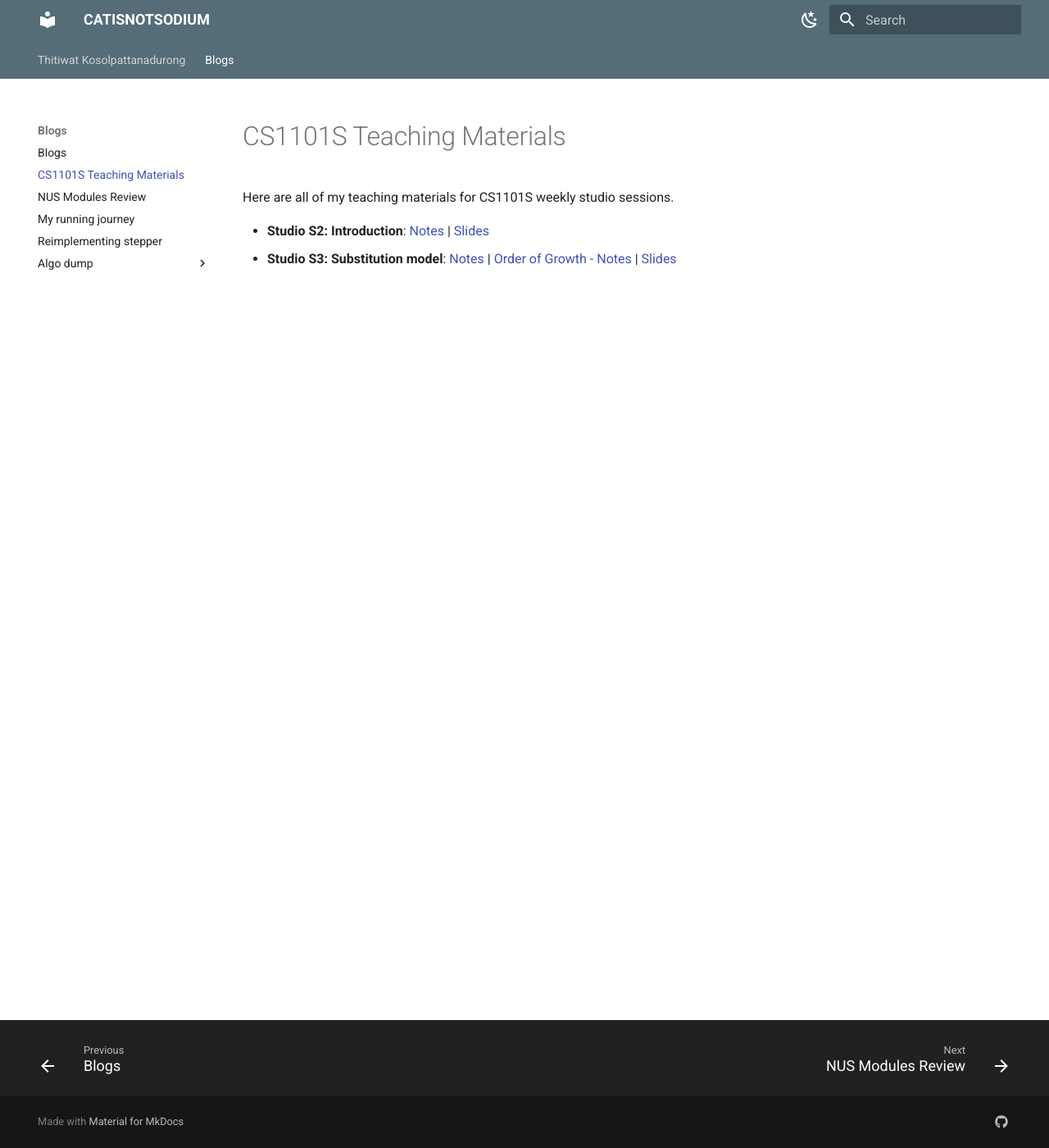
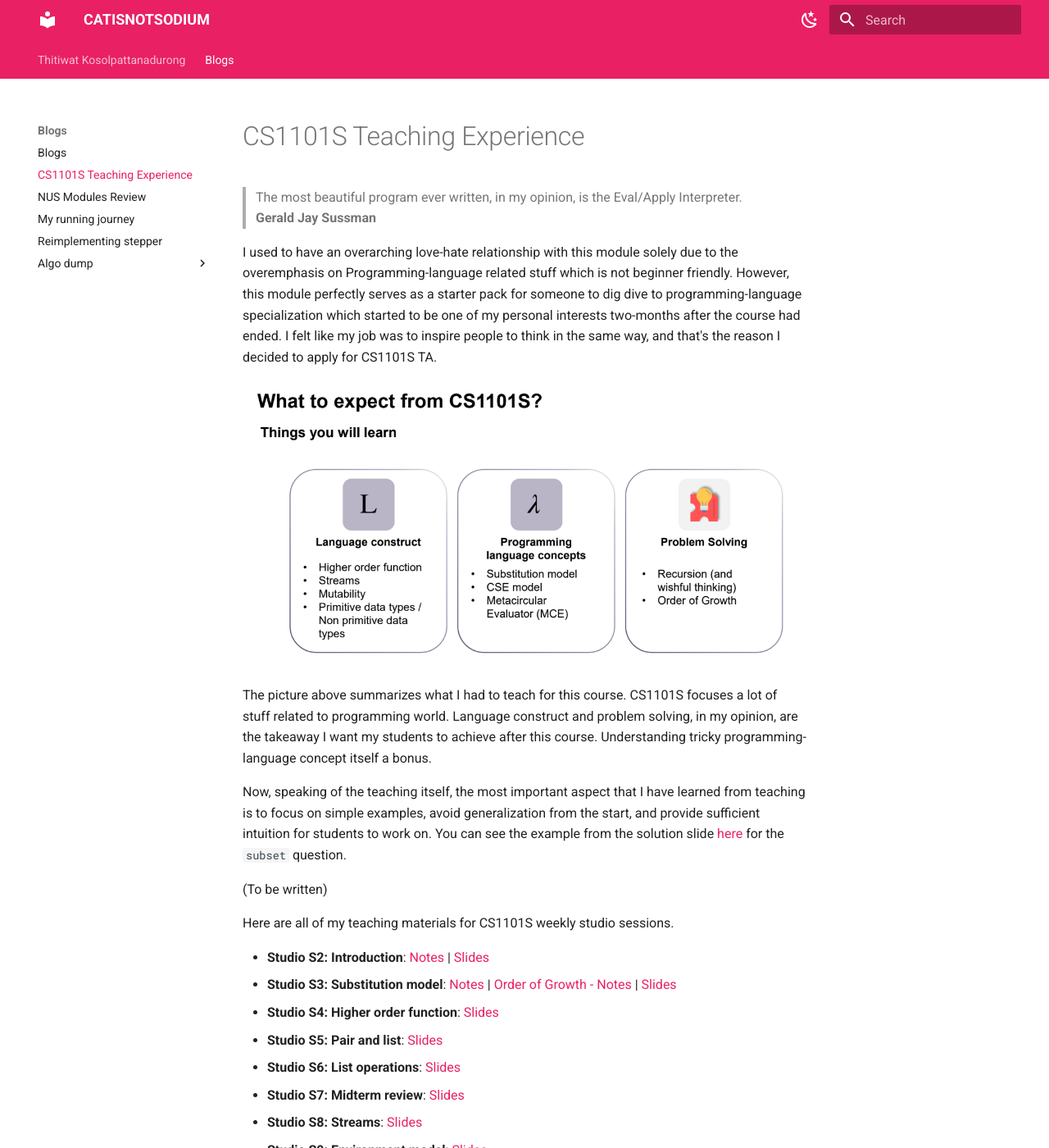
Before and after one commit to CATISNOTSODIUM/CATISNOTSODIUM.github.io, an MkDocs documentation site: the page built from docs/blogs/CS1101S.md, in a window 1280 px wide and 1400 px high. Shown: the whole window at 82% size. Built offline with MkDocs 1.6.1 and Material for MkDocs 9.7.7, drawn with Linux system fonts in a browser that asks for light colours; some of the changed text lies outside the part shown.

Commit message:
Add CS1101S Experience

```diff
--- a/docs/blogs/CS1101S.md
+++ b/docs/blogs/CS1101S.md
@@ -1,4 +1,18 @@
-# CS1101S Teaching Materials
+# CS1101S Teaching Experience
+
+> The most beautiful program ever written, in my opinion, is the Eval/Apply Interpreter. <br/>
+> **Gerald Jay Sussman**
+
+I used to have an overarching love-hate relationship with this module solely due to the overemphasis on Programming-language related stuff which is not beginner friendly. However, this module perfectly serves as a starter pack for someone to dig dive to programming-language specialization which started to be one of my personal interests two-months after the course had ended. I felt like my job was to inspire people to think in the same way, and that's the reason I decided to apply for CS1101S TA.
+
+
+![alt text](pics/cs1101s-what-to-expect.png)
+
+The picture above summarizes what I had to teach for this course. CS1101S focuses a lot of stuff related to programming world. Language construct and problem solving, in my opinion, are the takeaway I want my students to achieve after this course. Understanding tricky programming-language concept itself a bonus.
+
+Now, speaking of the teaching itself, the most important aspect that I have learned from teaching is to focus on simple examples, avoid generalization from the start, and provide sufficient intuition for students to work on. You can see the example from the solution slide [here](https://drive.google.com/file/d/1JNJCNeBSkYScLcXqajoKD8WaZ812XoyK/view?usp=sharing) for the `subset` question.
+
+(To be written)
 
 Here are all of my teaching materials for CS1101S weekly studio sessions.
 
@@ -9,3 +23,21 @@ Here are all of my teaching materials for CS1101S weekly studio sessions.
 [Notes](https://drive.google.com/file/d/1e9dEWuIr97jxz1qSbe3oKkn1Hw98oA_O/view?usp=sharing) |
  [Order of Growth - Notes](https://drive.google.com/file/d/1--Al7KTuVCtdyQ1UvXIl98-achG7qi8y/view?usp=sharing) |
 [Slides](https://drive.google.com/file/d/16Q0rL8JNYNs6U_FBUfSUbQU_sVmCTuN-/view?usp=sharing)
+- **Studio S4: Higher order function**:
+[Slides](https://drive.google.com/file/d/1q7AH4pjS3oWCaSsGrB3N4DKFE8_g3Wyd/view?usp=sharing)
+- **Studio S5: Pair and list**:
+[Slides](https://drive.google.com/file/d/1q7AH4pjS3oWCaSsGrB3N4DKFE8_g3Wyd/view?usp=sharing)
+- **Studio S6: List operations**:
+[Slides](https://drive.google.com/file/d/1cGYjiMNBkS1u4v1R7rMOJhgECK9PjtIZ/view?usp=sharing)
+- **Studio S7: Midterm review**:
+[Slides](https://drive.google.com/file/d/1WswlVl3z4IJYqlDX7pMbbuUfo0VZmbca/view?usp=sharing)
+- **Studio S8: Streams**:
+[Slides](https://drive.google.com/file/d/10eYKDMi4Q20xJKqS-NGP-R986R_aekrO/view?usp=sharing)
+- **Studio S9: Environment model**:
+[Slides](https://drive.google.com/file/d/1_dO2z1BXBdxD2cjKcXMeCXOx9jG0jj0F/view?usp=sharing)
+- **Studio S11: Arrays**:
+[Slides](https://drive.google.com/file/d/1_dO2z1BXBdxD2cjKcXMeCXOx9jG0jj0F/view?usp=sharing)
+- **Studio S12: CSE Machine**:
+[Slides](https://drive.google.com/file/d/1-vjmbK4iFrtO871u1AuEZyM_LWZ7Cql0/view?usp=sharing)
+- **Studio S13: Metacircular Evaluator**:
+[Slides](https://drive.google.com/file/d/12emW6DB52-RwYHyi5JTyMlRD4ICM223e/view?usp=sharing)
--- a/mkdocs.yml
+++ b/mkdocs.yml
@@ -16,7 +16,7 @@ theme:
   palette:
     - media: "(prefers-color-scheme: light)"
       scheme: default
-      primary: blue grey
+      primary: pink
       toggle:
         icon: material/weather-night
         name: Switch to dark mode
@@ -24,7 +24,7 @@ theme:
     # Palette toggle for dark mode
     - media: "(prefers-color-scheme: dark)"
       scheme: slate
-      primary: blue grey
+      primary: pink
       toggle:
         icon: material/weather-sunny
         name: Switch to light mode
```
Also changed, not shown: docs/index.md (+2 -2 lines), docs/blogs/pics/cs1101s-what-to-expect.png (added), docs/blogs/pics/subset-example.png (added).
